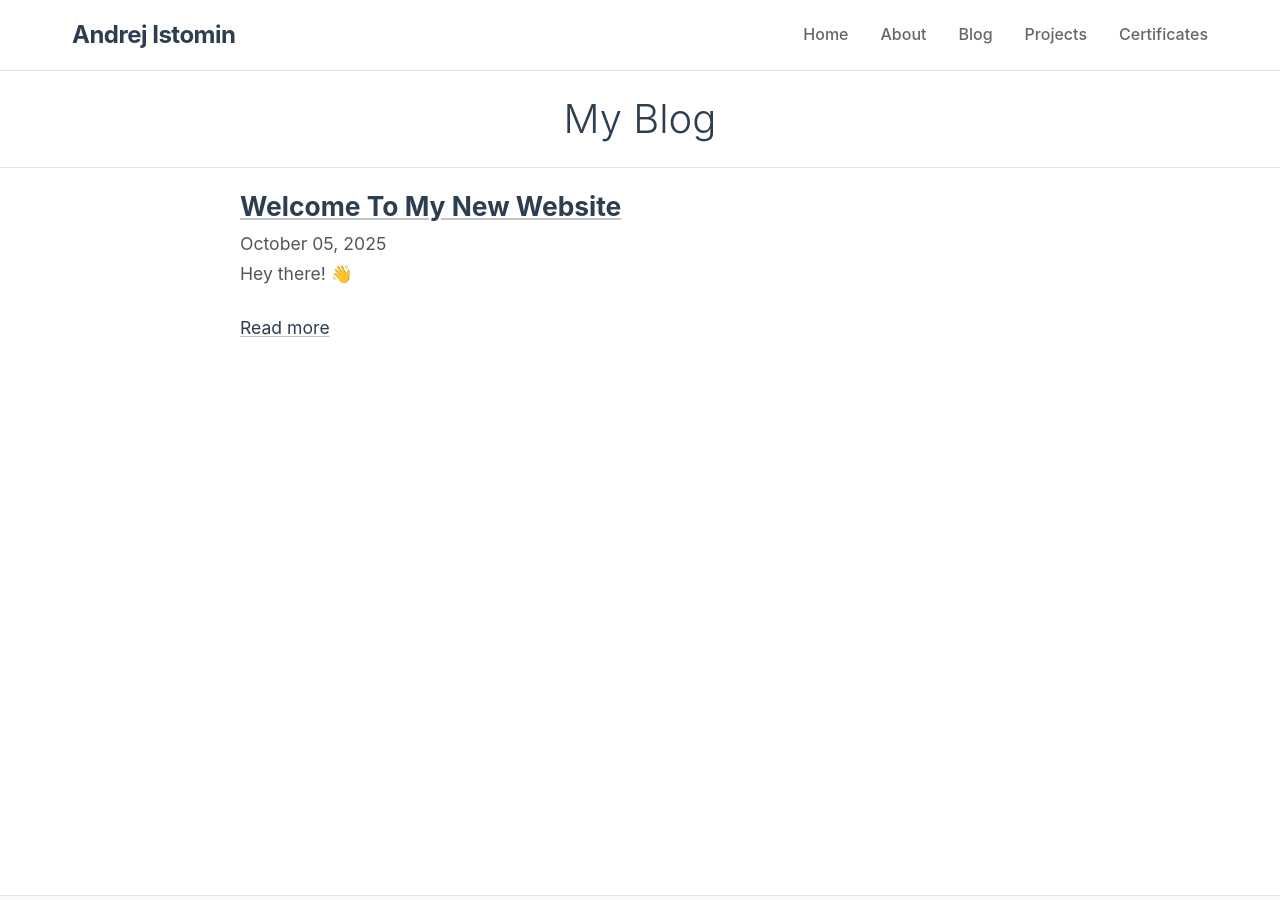
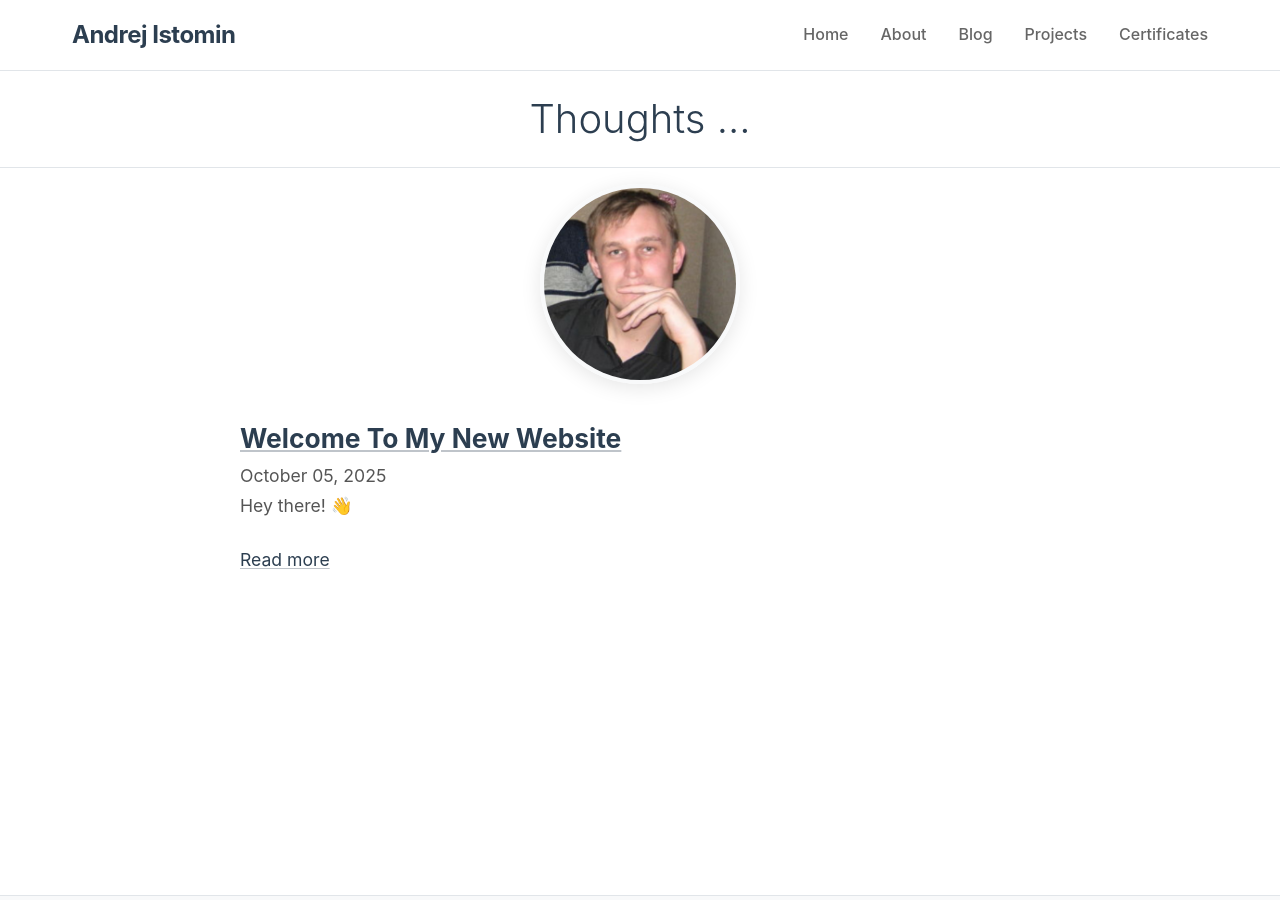
Before and after one commit to aistomin/aistomin.com, a Jekyll site: the page built from blog.markdown, in a window 1280 px wide and 900 px high. Built offline with Jekyll 4.4.1, drawn with Linux system fonts in a browser that asks for light colours.

Commit message:
Issue #19. A photo added to the blog page.

```diff
--- a/assets/css/main.css
+++ b/assets/css/main.css
@@ -220,6 +220,18 @@ a:hover {
     box-shadow: 0 4px 20px rgba(0,0,0,0.1);
 }
 
+.blog-photo {
+    width: 200px;
+    height: 200px;
+    border-radius: 50%;
+    object-fit: cover;
+    object-position: center 20%;
+    margin: 0 auto 2rem auto;
+    display: block;
+    border: 4px solid #f8f9fa;
+    box-shadow: 0 4px 20px rgba(0,0,0,0.1);
+}
+
 /* Footer */
 .site-footer {
     background: #f8f9fa;
--- a/blog.markdown
+++ b/blog.markdown
@@ -4,10 +4,11 @@ title: Blog
 ---
 
 <div class="page-header">
-    <h1 class="page-title">My Blog</h1>
+    <h1 class="page-title">Thoughts ...</h1>
 </div>
 
 <div class="page-content">
+    <img src="/assets/images/drunk.jpg" alt="Andrej far from being sober" class="blog-photo" onerror="this.style.display='none'">
 
     <div class="blog-posts">
         {% for post in site.posts %}
```
Also changed, not shown: assets/images/drunk.jpg (added).
